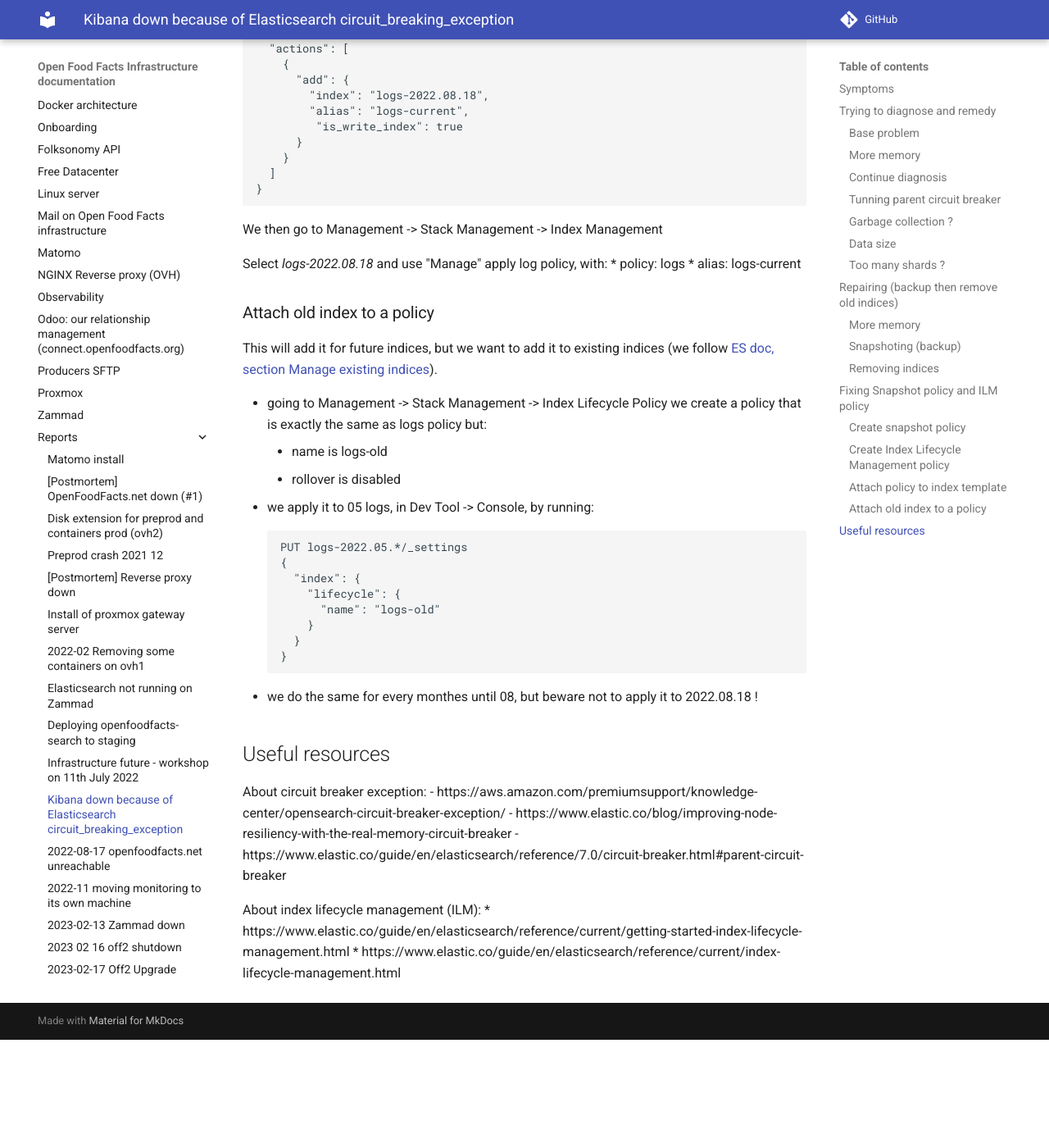
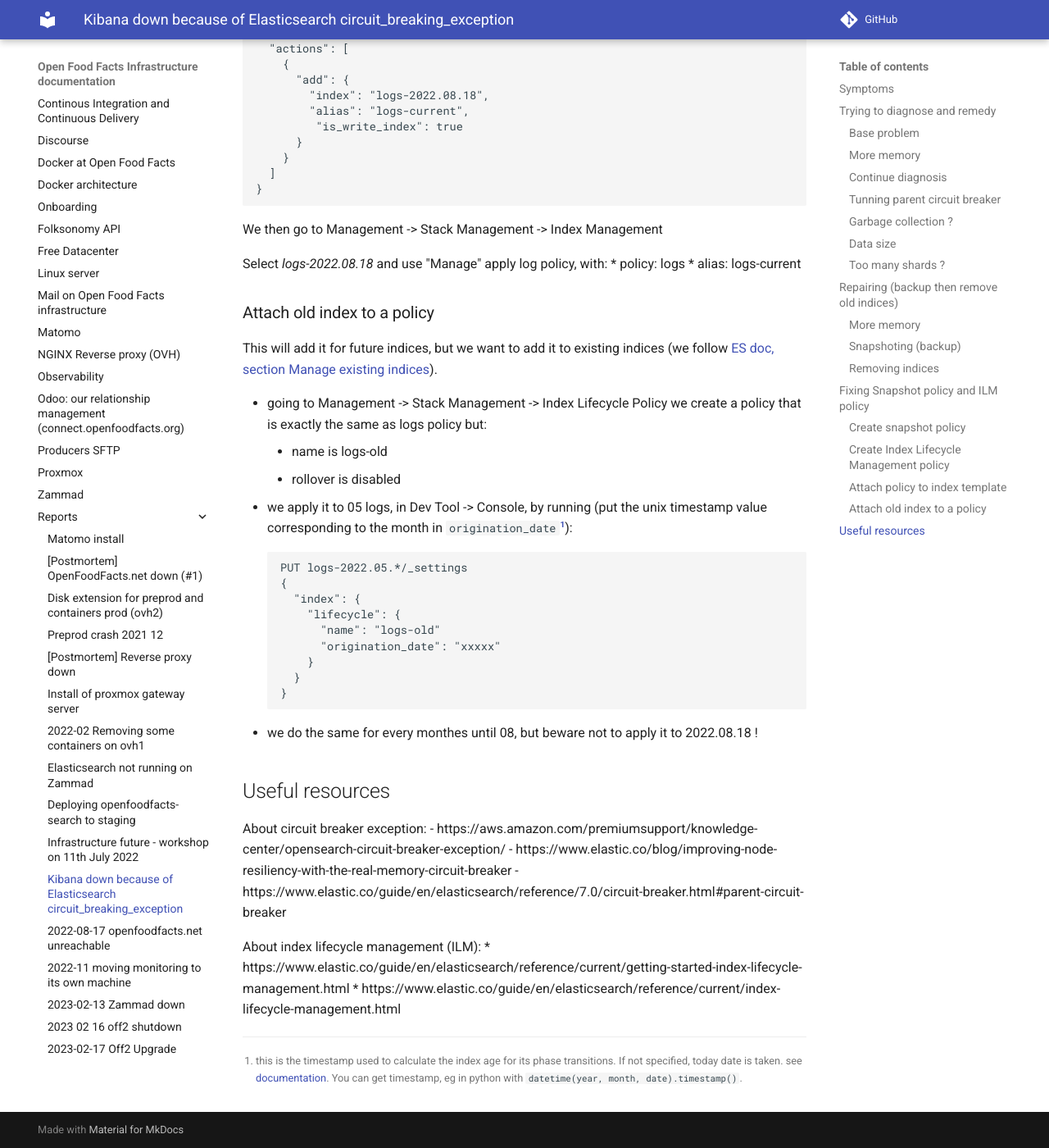
Before and after one commit to openfoodfacts/openfoodfacts-infrastructure, an MkDocs documentation site: the page built from docs/reports/2022-07-kibana-down-es-circuit-breaking-exception.md, in a window 1280 px wide and 1400 px high, scrolled down 9252 px. Shown: the whole window at 82% size. Built offline with MkDocs 1.6.1 and Material for MkDocs 9.7.7, drawn with Linux system fonts in a browser that asks for light colours; comment, search, counter and statistics services are not loaded; before the commit the page ends 10520 px from its top, so only the background shows below that.

Commit message:
docs: more info on logs index lyfecycle management

````diff
--- a/docs/reports/2022-07-kibana-down-es-circuit-breaking-exception.md
+++ b/docs/reports/2022-07-kibana-down-es-circuit-breaking-exception.md
@@ -457,19 +457,24 @@
   we create a policy that is exactly the same as logs policy but:
   * name is logs-old
   * rollover is disabled
-* we apply it to 05 logs, in Dev Tool -> Console, by running:
+* we apply it to 05 logs, in Dev Tool -> Console, by running (put the unix timestamp value corresponding to the month in `origination_date`[^origination_date]):
   ```
   PUT logs-2022.05.*/_settings
   {
     "index": {
       "lifecycle": {
         "name": "logs-old"
+        "origination_date": "xxxxx"
       }
     }
   }
   ```
 * we do the  same for every monthes until 08, but beware not to apply it to 2022.08.18 !
 
+[^origination_date]:
+    this is the timestamp used to calculate the index age for its phase transitions. If not specified, today date is taken.
+    see [documentation](https://www.elastic.co/guide/en/elasticsearch/reference/8.6/ilm-settings.html#index-lifecycle-origination-date).
+    You can get timestamp, eg in python with `datetime(year, month, date).timestamp()`.
 
 ## Useful resources
 
````
